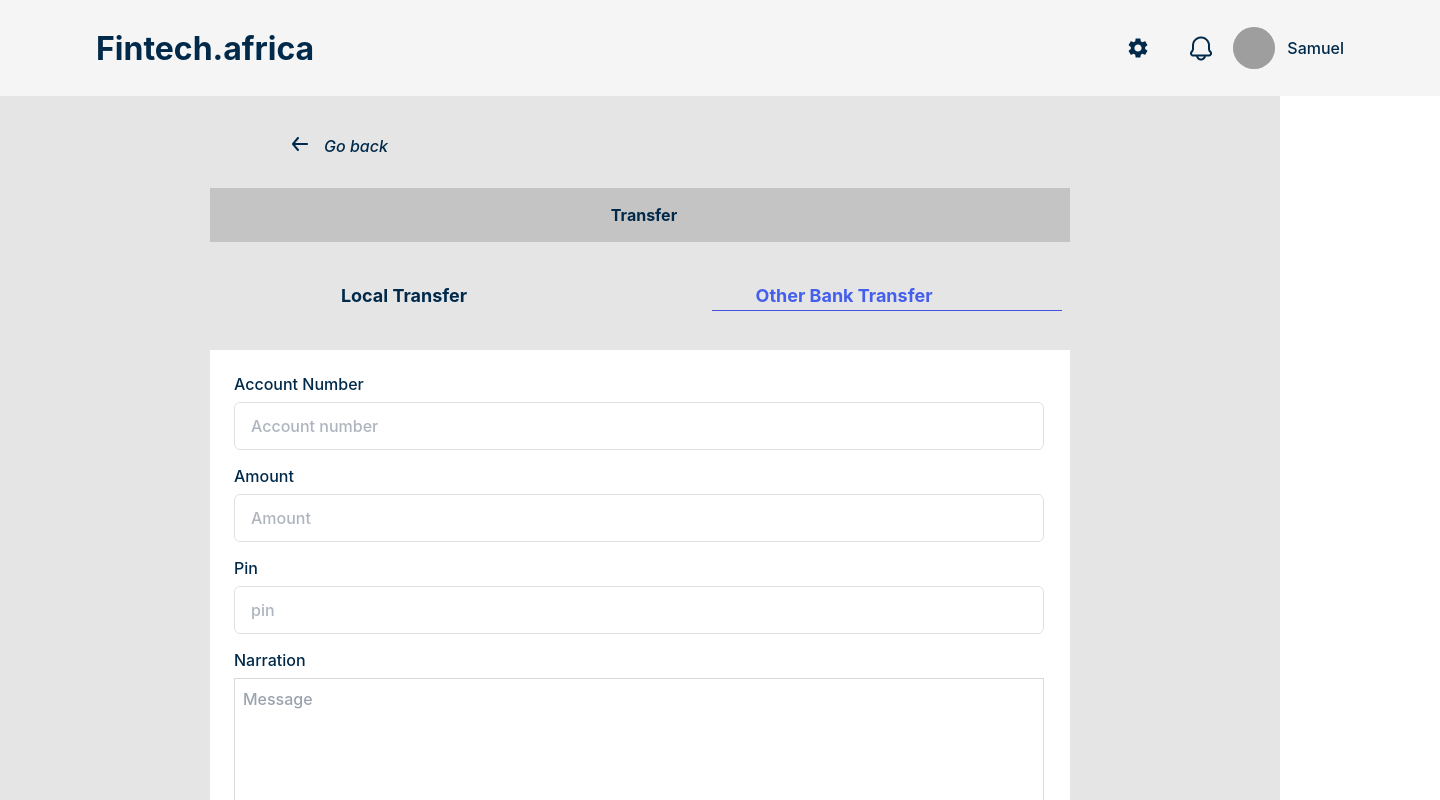
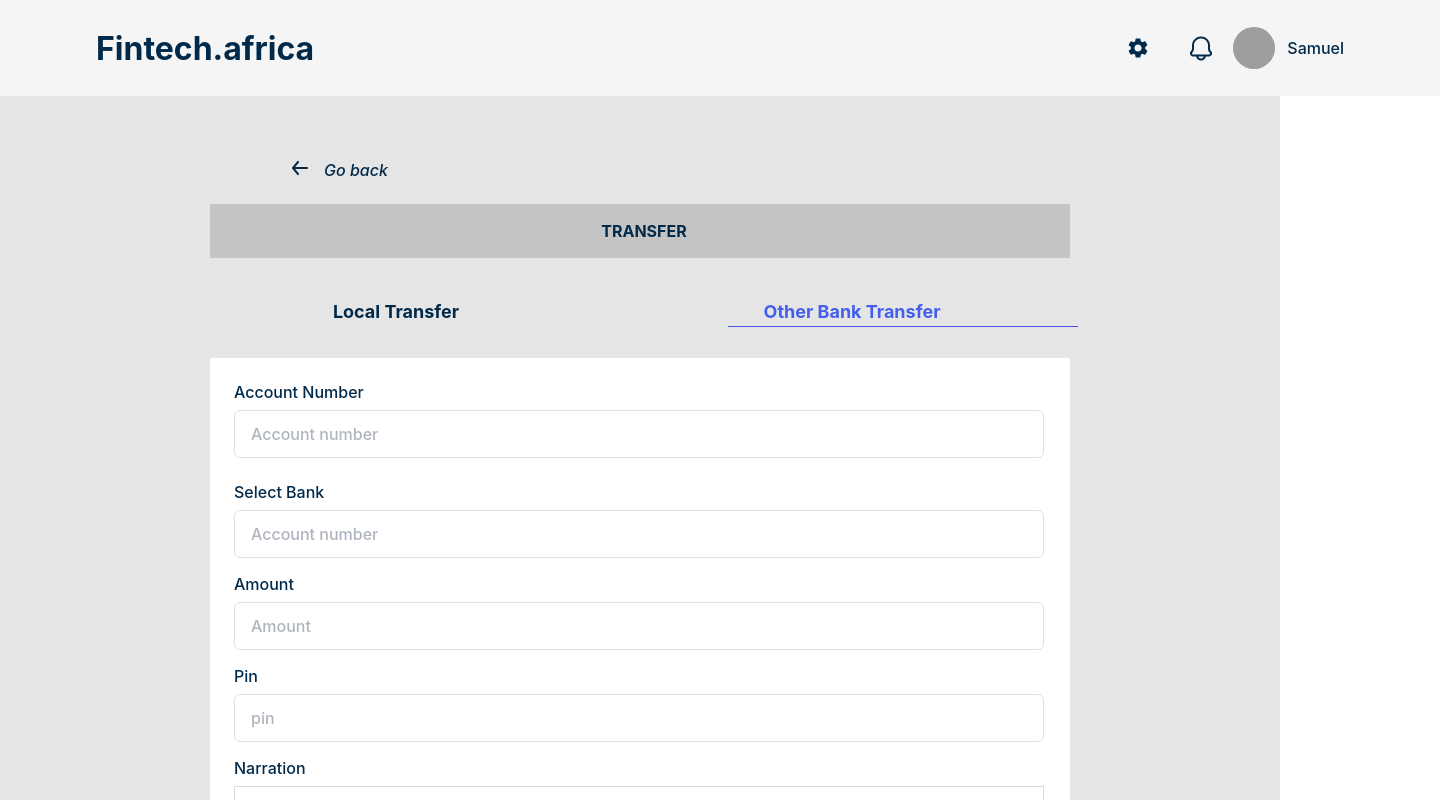
Before and after one commit to Danny4life/fintech.africa, a React (Vite) app: page /other-bank-transfer in a window 1280 px wide. Shown: the top 800 px of the page, 1440 px wide, since content can reach past the window. Built offline with nearby package versions, Linux system fonts and the light colour scheme; grey boxes are pictures that could not be loaded.

Commit message:
edit files

```diff
--- a/src/component/dashboard-component/Wallet.jsx
+++ b/src/component/dashboard-component/Wallet.jsx
@@ -12,7 +12,7 @@ const Wallet = () => {
     return (
         <section className="h-screen bg-[#E5E5E5] non-italic">
             <section>
-                <div className="flex justify-center items-center pt-16">
+                <div className="flex justify-center items-center lg:pt-36">
                     <div className="w-[820px] h-[206px] bg-[#FFFFFF]">
                         <div className="flex justify-center items-center">
                             <div className="flex-none justify-center items-center pt-16">
--- a/src/component/dashboard-component/topbar.css
+++ b/src/component/dashboard-component/topbar.css
@@ -5,7 +5,9 @@
 }
 
 .nav-container {
-    position: relative;
+    /* position: relative; */
+    position: fixed;
+    top: 0;
 }
 
 .navbar1 {
@@ -18,8 +20,8 @@
     background: #F5F5F5;
     color: #012A4A;
     /* position: absolute; */
-    /* top: 0;   */
-    /* position: fixed; */
+    /* top: 0;
+    position: fixed; */
     /* z-index: 1; */
 
 }
@@ -85,6 +87,10 @@
 
         }
 
+        .nav-container{
+            position: relative;
+        }
+
         .navbar1 {
             display: flex;
             justify-content: space-between;
--- a/src/component/localTransfer-component/LocalTransferDetails.jsx
+++ b/src/component/localTransfer-component/LocalTransferDetails.jsx
@@ -7,14 +7,14 @@ const LocalTransferDetails = () => {
     const navigate = useNavigate();
 
     return (
-        <section className="h-screen bg-[#E5E5E5] non-italic">
+        <section className="h-max bg-[#E5E5E5] non-italic">
             <div
             onClick={() => navigate("/dashboard")}
             className="ml-6 gap-2 non italic flex lg:ml-72 lg:pt-10 lg:px-1 lg:gap-4 cursor-pointer pt-6">
-                <span>
+                <span className="lg:pt-20">
                     <Arrow />
                 </span>
-                <span className="text-base font-medium text-[#012A4A] leading-5">Go back</span>
+                <span className="text-base font-medium text-[#012A4A] leading-5 lg:pt-20">Go back</span>
             </div>
             <div className='flex justify-center pt-8'>
                 <div className='w-[860px] h-[54px] bg-[#C4C4C4] flex justify-center items-center'>
--- a/src/component/otherBankTransfer/OtherBankTransferDetails.jsx
+++ b/src/component/otherBankTransfer/OtherBankTransferDetails.jsx
@@ -8,24 +8,24 @@ const OtherBankTransferDetails = () => {
     const navigate = useNavigate();
 
     return (
-        <section className="h-screen bg-[#E5E5E5] non-italic">
+    <section className="h-max bg-[#E5E5E5] non-italic">
 
         <div
-        onClick={() => navigate("/dashboard")}
-        className="ml-6 gap-2 non italic flex lg:ml-72 lg:pt-10 lg:px-1 lg:gap-4 cursor-pointer pt-6">
-            <span>
+            onClick={() => navigate("/dashboard")}
+            className="ml-6 gap-2 non italic flex lg:ml-72 lg:pt-20 lg:px-1 lg:gap-4 cursor-pointer pt-6">
+            <span className="lg:pt-20">
                 <Arrow />
             </span>
-            <span className="text-base font-medium text-[#012A4A] leading-5">Go back</span>
+            <span className="text-base font-medium text-[#012A4A] leading-5 lg:pt-20">Go back</span>
         </div>
-        <div className='flex justify-center pt-8'>
+        <div className='flex justify-center pt-6'>
             <div className='w-[860px] h-[54px] bg-[#C4C4C4] flex justify-center items-center'>
-                <span className='ml-2 text-base font-bold leading-5 text-[#012A4A] items-center non-italic'>Transfer</span>
+                <span className='ml-2 text-base font-bold leading-5 text-[#012A4A] items-center non-italic'>TRANSFER</span>
             </div>
         </div>
         <div className="flex justify-center items-center non-italic leading-5">
             <div className="
-            flex-1 flex justify-center lg:ml-72 lg:pt-10 pt-8 ml-6">
+            flex-1 flex justify-center lg:ml-72 lg:pt-10 pt-8 mr-8">
                 <span className="
                 lg:text-lg font-bold text-[#012A4A] lg:flex lg:justify-center lg:mr-48 lg:mb-2">
                     <Link to={"/local-bank-transfer"}>Local Transfer</Link>
@@ -41,12 +41,26 @@ const OtherBankTransferDetails = () => {
             </div>
         </div>
 
-        <section className="flex justify-center items-center pt-8 non-italic">
-            <form action="" className="w-[860px] lg:h-[553px] h-[420px] bg-[#FFFFFF]">
+        <section className="flex justify-center items-center pt-6 non-italic">
+            <form action="" className="w-[860px] lg:h-[662px] h-[420px] bg-[#FFFFFF]">
                 <div className="pt-6">
                     <label htmlFor="accountNumber"
                     className="text-base font-medium leading-5 text-[#012A4A] ml-6 block">
                         Account Number
+                    </label>
+                    <input
+                    type="number"
+                    name="accountNumber"
+                    placeholder="Account number"
+                    className="leading-5 lg:bg-[#FFFFFF] w-[330px]
+                    lg:w-[810px] lg:h-[48px] h-[30px] border border-[#D9D9D9] ml-6 py-2 px-2 lg:text-base text-sm font-medium text-[#D9D9D9]"
+                    required
+                    />
+                </div>
+                <div className="pt-6">
+                    <label htmlFor="accountNumber"
+                    className="text-base font-medium leading-5 text-[#012A4A] ml-6 block">
+                        Select Bank
                     </label>
                     <input
                     type="number"
@@ -108,9 +122,6 @@ const OtherBankTransferDetails = () => {
                             Send money
                     </button>
                 </div>
-
-
-
             </form>
         </section>
 
```
